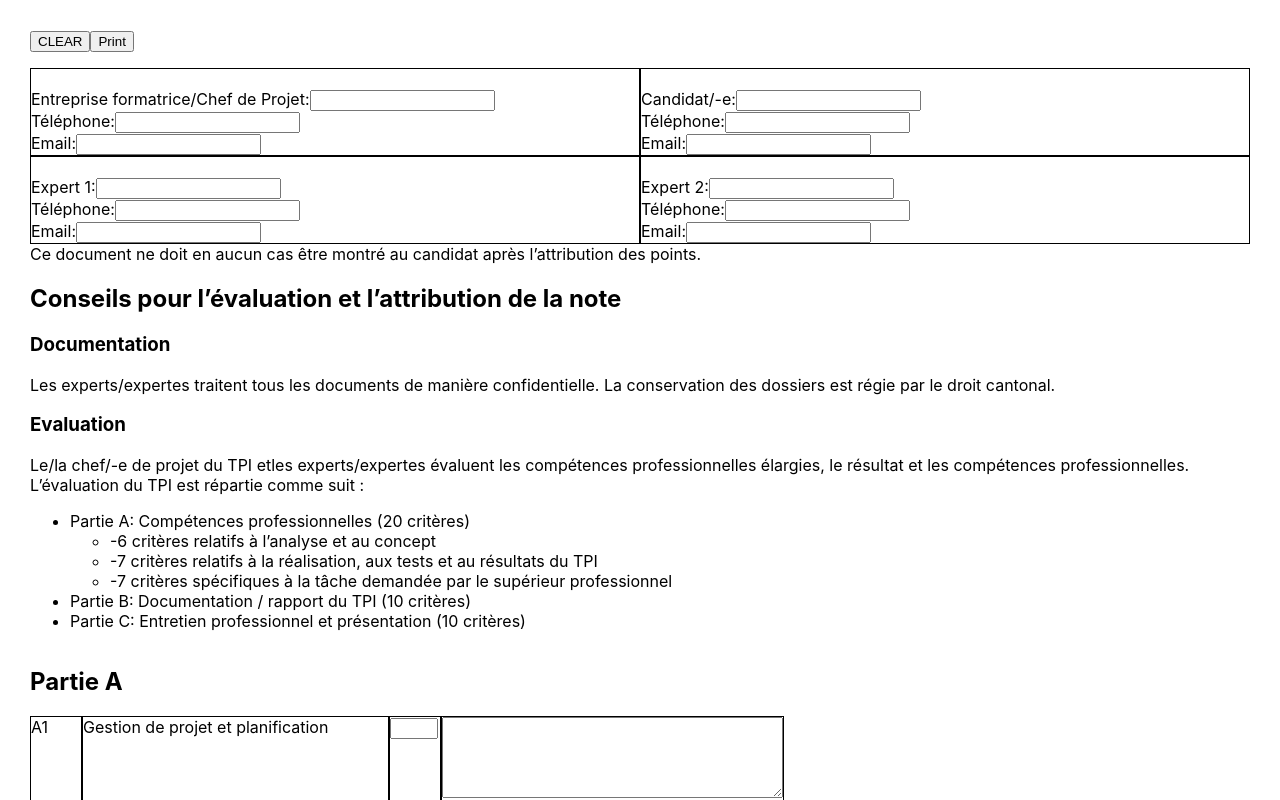
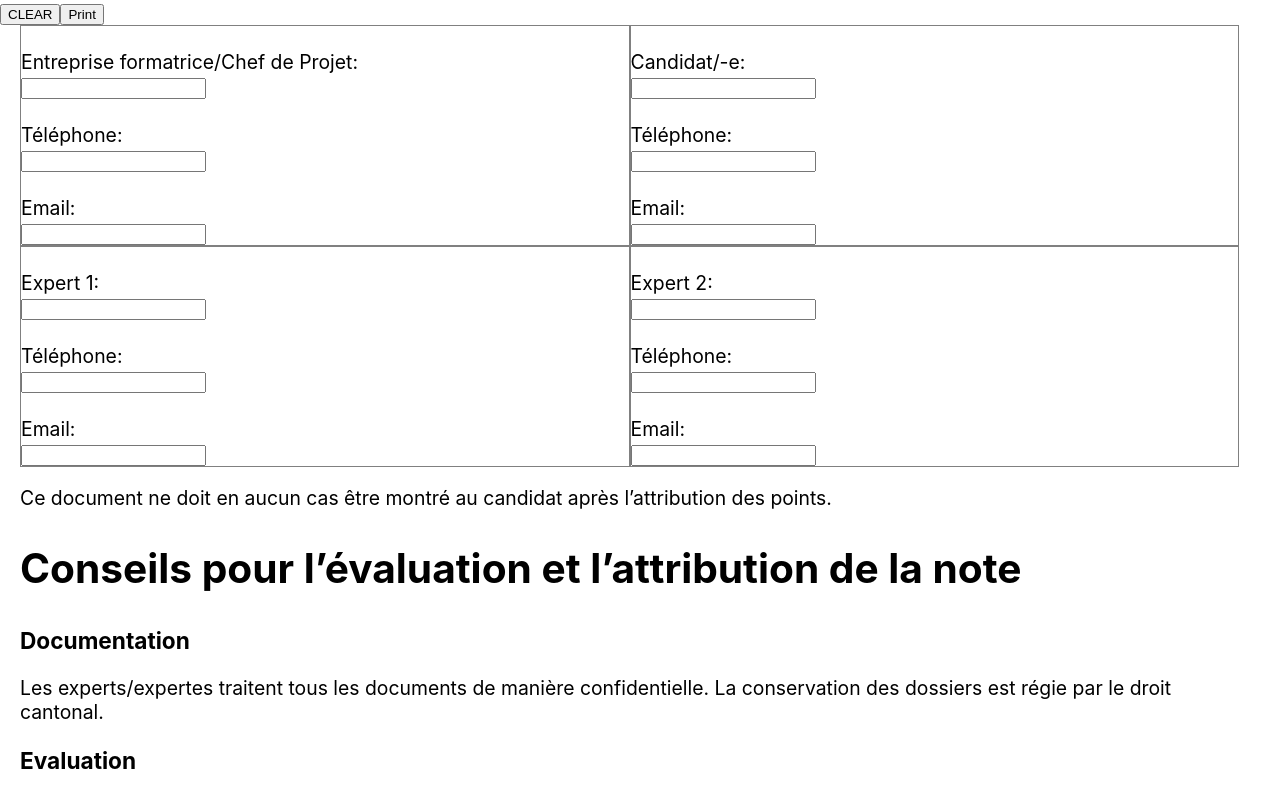
Before and after one commit to ponsfrilus/evaluation-TPI, a React (Create React App) app: page / in a window 1280 px wide. Shown: the top 800 px of the page. Built offline with nearby package versions, Linux system fonts and the light colour scheme.

Commit message:
[fix] CSS layout

```diff
--- a/src/App.css
+++ b/src/App.css
@@ -1,16 +1,33 @@
-body {
-  padding: 30px;
+html, body {
+  height: 100%;
+  margin: 0;
+  font-size: 1.1em;
+}
+h2 {
+  font-size: 2.1em;
+}
+.container {
+  display: flex;
+  flex-wrap: wrap;
+  justify-content: center;
+  margin: 0px auto;
+  width: 1240px;
+}
+.evaluationPersons {
+  display: flex;
+  flex-wrap: wrap;
+  flex-direction: row;
 }
 .PeopleForm {
-  box-sizing: border-box;
-  float: left;
-  width: 50%;
-  height: 50%;
-  border: 1px solid black;
-
+  display: flex;
+  flex-basis: calc(49%);
+  justify-content: center;
+  flex-direction: column;
+  border: 1px solid gray;
 }
 .evaluationGrid {
   display: flex;
+  flex-wrap: nowrap;
   flex-direction: column;
   justify-content: center;
   align-content: center;
@@ -18,43 +35,63 @@ body {
 
 .EvaluationGridLine {
   display: flex;
+  border-bottom: 1px solid gray;
+  margin: 2em;
+  padding-bottom: 2em;
 }
 
 .EvaluationGridElement {
-  border: 1px solid black;
+  /* border: 1px solid black; */
+  display: flex;
+  align-self: center;
 }
 
 .EvaluationGridLineID {
-  flex: 0 0 50px;
+  display: flex;
+  flex: 0 0 10%;
+  justify-content: center;
+  font-size: 2em;
+  font-style: bold;
 }
 
 .EvaluationGridLineQuestion {
-  flex: 0 0 25%;
+  flex: 0 0 30%;
 }
 
 .EvaluationGridLinePt {
-  flex: 0 0 50px;
+  display: flex;
+  flex: 0 0 10%;
+  justify-content: center;
+}
+
+.EvaluationGridLinePt input[type='number'] {
+  font-size: 2em;
+   width: 50px;
 }
 
 .EvaluationGridLineJustification {
+  flex: 0 0 50%;
 }
 
-.EvaluationSignContainer {
+.EvaluationGridLineJustification textarea {
+  font-size: 1em;
+  font-family: -apple-system, BlinkMacSystemFont, 'Segoe UI', 'Roboto', 'Oxygen', 'Ubuntu', 'Cantarell', 'Fira Sans', 'Droid Sans', 'Helvetica Neue', sans-serif;
+}
+ .EvaluationSignContainer {
   display: flex;
   flex-direction: row;
   flex-wrap: nowrap;
   justify-content: space-between;
-  /*border: 1px solid gray;*/
 }
 .EvaluationSignBlock {
-  /*border: 1px solid gray;*/
   width: 30%;
-  padding: 0px 30px;
+  padding: 0px 32px;
 }
 .textLine {
   border-bottom: 0.1px solid gray;
   padding-top: 3em;
 }
+
 /* DivTable.com */
 .divTable{
   display: table;
@@ -87,6 +124,11 @@ body {
 }
 
 @media print {
+
+  @page {
+    size: A4;
+  }
+
   input, textarea {
     border: 0;
     padding: 0;
@@ -96,6 +138,7 @@ body {
     -moz-appearance: none;
     appearance: none;
   }
+
   input[type=text] {
     display: inline-block;
     border:none;
@@ -113,7 +156,20 @@ body {
   input[type=number] {
     -moz-appearance: textfield;
   }
+
+  .PeopleForm {
+    display: flex;
+    flex-basis: calc(45%);
+    justify-content: center;
+    flex-direction: column;
+  }
+
   .hideforprint {
     display: none;
   }
+
+  .pagebreak {
+      clear: both;
+      page-break-after: always;
+  }
 }
--- a/src/App.js
+++ b/src/App.js
@@ -52,6 +52,7 @@ function App() {
       <button onClick={ () => window.print() } className="hideforprint">
         Print
       </button>
+      <div className="container">
         <form name={`tpi-evaluation-form`} id={`tpi-evaluation-form`} onChange={(e) => LocalStorageSave(e)}>
           <div className="evaluationPersons">
             <PeopleForm fieldPrefix="cdp" fields={["Entreprise formatrice/Chef de Projet", "Téléphone", "Email"]}/>
@@ -64,8 +65,8 @@ function App() {
             { /*get first level of data key, e.g. Partie A*/ }
             {Object.entries(data).map((el, idx) => {
               /*Display each part title*/
-            return (<div className={`${el[0]} eval_part`} key={`${el[0]}_key`}>
-              <h2>{el[0]}</h2>
+              return (<div className={`${el[0]} evaluationPart`} key={`${el[0]}_key`}>
+                <h2 className={`evaluationPartTitle`}>{el[0]}</h2>
                 { /*Loop over each part data*/ }
                 {el[1].line.map((el, idx) => (
                   <EvaluationGridLine data={el} />
@@ -73,6 +74,7 @@ function App() {
               </div>)
             })}
           </div>
+          <div className="pagebreak"></div>
           <div className="evaluationSummary">
             <EvaluationSummary />
           </div>
@@ -87,6 +89,7 @@ function App() {
           </div>
         </form>
       </div>
+    </div>
   )
 }
 
--- a/src/components/EvaluationComment.js
+++ b/src/components/EvaluationComment.js
@@ -4,7 +4,7 @@ class EvaluationComment extends React.Component {
     return(
       <div className={`EvaluationComment`}>
         <h2>Remarque</h2>
-        <textarea type="text" id={`EvaluationComment_comment`} key={`EvaluationComment_comment`} cols={150} rows={15} ></textarea>
+        <textarea type="text" id={`EvaluationComment_comment`} key={`EvaluationComment_comment`} cols={100} rows={15} ></textarea>
       </div>
     )
   }
--- a/src/components/EvaluationGridLine.js
+++ b/src/components/EvaluationGridLine.js
@@ -13,7 +13,7 @@ class EvaluationGridLine extends React.Component {
           <input type="number" id={`${this.props.data.id}_pts`} key={`${this.props.data.id}_pts`} min={0} max={3} step={1} size={1} />
         </div>
         <div key={`${this.props.data.id}_EvaluationGridLineJustification`} className="EvaluationGridElement EvaluationGridLineJustification">
-          <textarea type="text" id={`${this.props.data.id}_justification`} key={`${this.props.data.id}_justification`} cols={40} rows={5} ></textarea>
+          <textarea type="text" id={`${this.props.data.id}_justification`} key={`${this.props.data.id}_justification`} cols={37} rows={3} ></textarea>
         </div>
       </div>
     )
--- a/src/components/PeopleForm.js
+++ b/src/components/PeopleForm.js
@@ -6,7 +6,7 @@ class PeopleForm extends React.Component {
       {this.props.fields.map((field, i) => {
         return (
           <label key={this.props.fieldPrefix + "_" + field + "_label"}><br />
-            {field}:
+            {field}:<br />
             <input type="text" id={this.props.fieldPrefix + "_" + field} key={this.props.fieldPrefix + "_" + field} />
           </label>
         );
```
Lines whose indentation alone changed are shown as unchanged.
